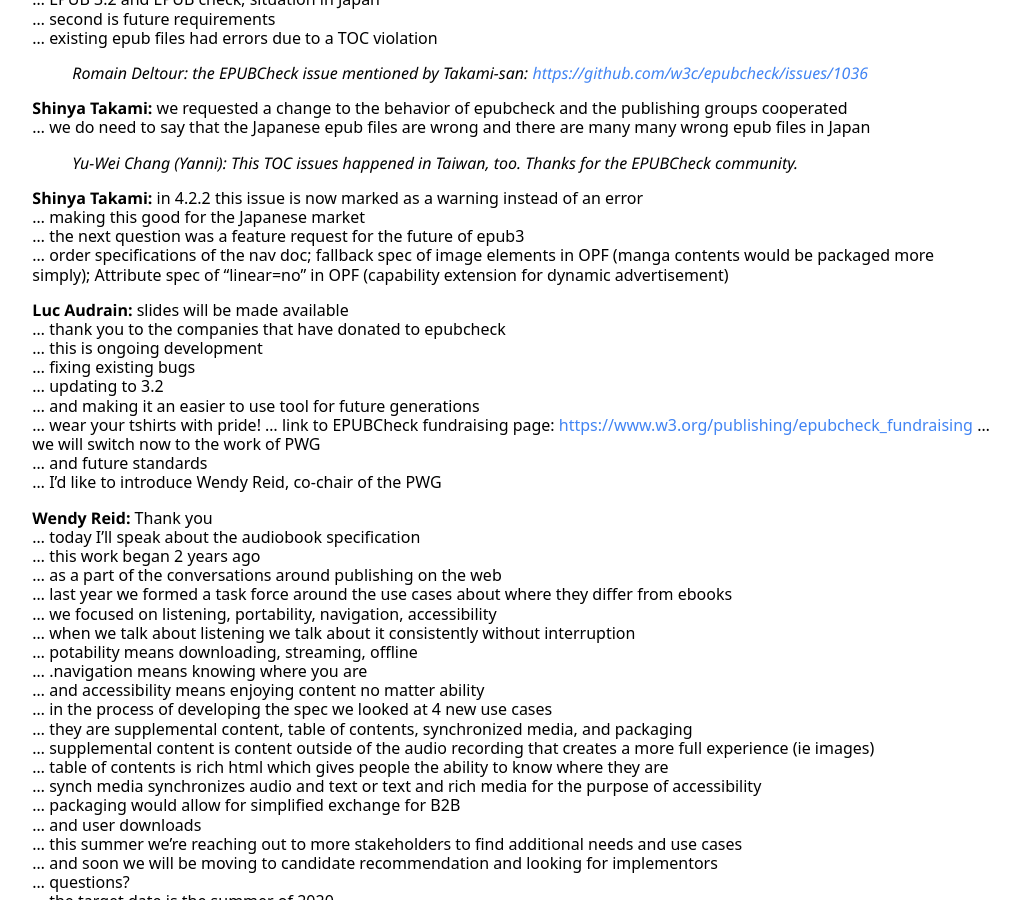
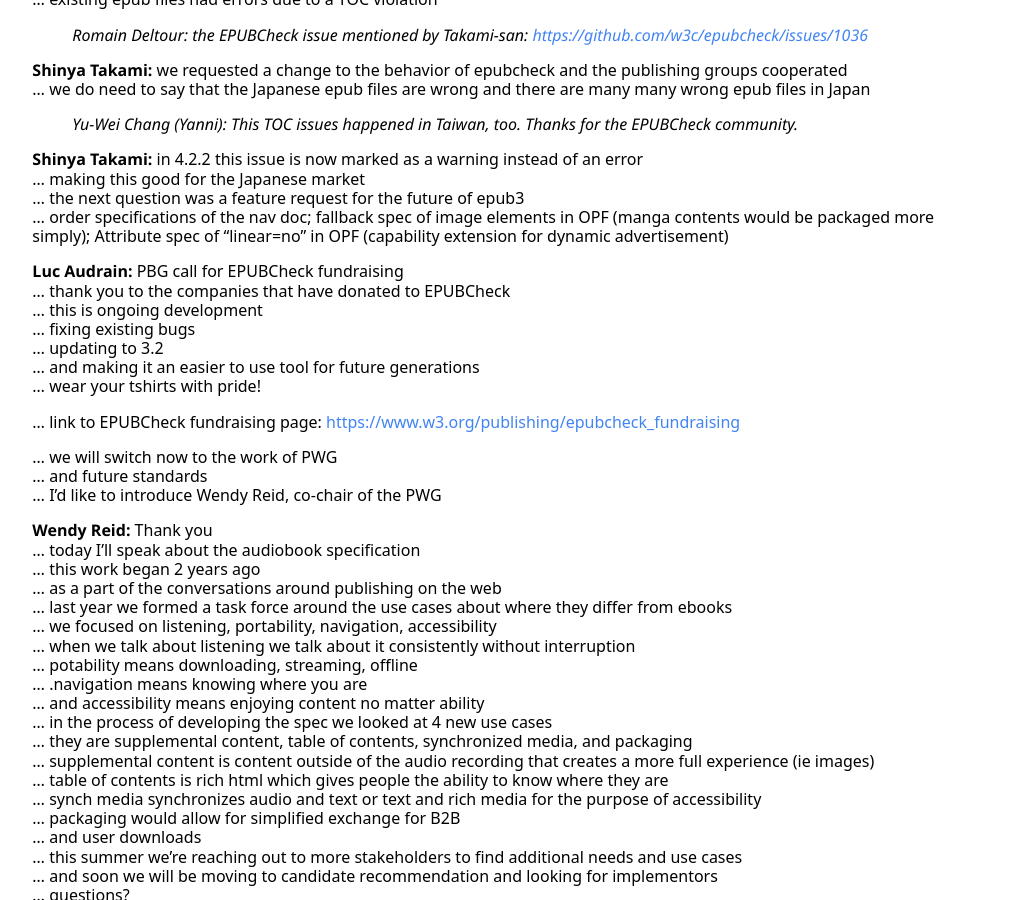
Before and after one commit to w3c/publ-bg, a Jekyll site: the page built from Meetings/Minutes/2019/2019-09-19-pbg.md, in a window 1280 px wide and 900 px high, scrolled down 3983 px. Shown: the whole window, without its empty margins (252-1272 px from the left). Built offline with Jekyll 4.4.1, drawn with Linux system fonts in a browser that asks for light colours; some web fonts are replaced; some of the changed text lies outside the part shown.

Commit message:
Update 2019-09-19-pbg.md

```diff
--- a/Meetings/Minutes/2019/2019-09-19-pbg.md
+++ b/Meetings/Minutes/2019/2019-09-19-pbg.md
@@ -322,9 +322,7 @@ See also the [Agenda]() and the [IRC Log](https://www.w3.org/2019/09/19-pbg-irc.
 
 **Luc Audrain:** Thank you Dave
 … slides will be available
-… running late
-… skip to Romain
-… hope to be short
+… skip to Romain Deltour
 
 **Romain Deltour:** Brief update on EPUB check
 … what's done, what's next
@@ -383,14 +381,17 @@ See also the [Agenda]() and the [IRC Log](https://www.w3.org/2019/09/19-pbg-irc.
 … the next question was a feature request for the future of epub3
 … order specifications of the nav doc; fallback spec of image elements in OPF (manga contents would be packaged more simply); Attribute spec of "linear=no" in OPF (capability extension for dynamic advertisement)
 
-**Luc Audrain:** slides will be made available
-… thank you to the companies that have donated to epubcheck
+**Luc Audrain:** PBG call for EPUBCheck fundraising
+… thank you to the companies that have donated to EPUBCheck
 … this is ongoing development
 … fixing existing bugs
 … updating to 3.2
 … and making it an easier to use tool for future generations
 … wear your tshirts with pride!
-… link to EPUBCheck fundraising page: [https://www.w3.org/publishing/epubcheck_fundraising](https://www.w3.org/publishing/epubcheck_fundraising)
+
+… link to EPUBCheck fundraising page:
+[https://www.w3.org/publishing/epubcheck_fundraising](https://www.w3.org/publishing/epubcheck_fundraising)
+
 … we will switch now to the work of PWG
 … and future standards
 … I'd like to introduce Wendy Reid, co-chair of the PWG
```
